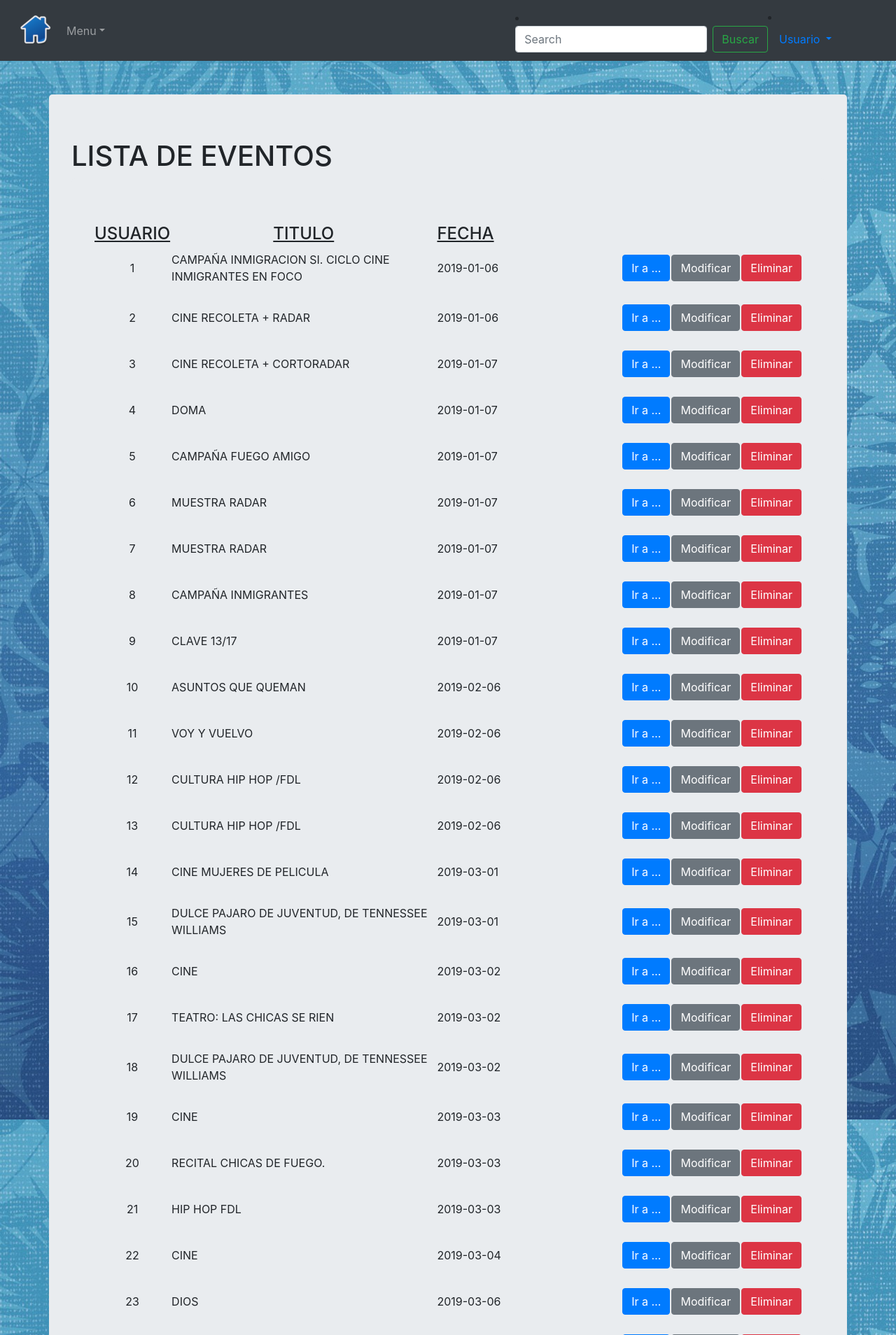
After one commit to Pablex05/Proyecto-programacion-I, a Flask app: page /panel_configuracion in a window 1280 px wide. The commit adds this page. Shown: the top 1908 px of the page at 70% size. Run offline with Flask 2, Linux system fonts and the light colour scheme; some libraries are stand-ins or nearby versions.

Commit message:
entrega 3

```diff
--- a/index.py
+++ b/index.py
@@ -23,21 +23,21 @@ def usuario_nuevo():
 def evento(id):
 
     listaeventos = listar_eventos()
-
     evento = list(filter(lambda evento: evento['id'] == id, listaeventos))[0]
     listacomentarios = evento_comentarios()
     print(listacomentarios)
-    return render_template('evento_con_comentario.html', listacomentarios=listacomentarios, evento=evento, nombreusuario="pablo",usuario="no_iniciado") #Mostrar template y pasar variables
+    return render_template('evento_con_comentario.html', listacomentarios=listacomentarios, evento=evento, nombreusuario="pablo",usuario="iniciado") #Mostrar template y pasar variables
 
 @app.route('/nuevoevento')
 def crear_evento():
 
     return render_template('crear_nuevo_evento.html' ) #Mostrar template y pasar variables
 
-@app.route('/modificarevento')
-def modificar_evento():
+@app.route('/panel_configuracion')
+def panel_eventos():
 
-    return render_template('modificar_evento_creado')
+    listaeventos = listar_eventos()
+    return render_template('panel_eventos_creados.html', listaeventos=listaeventos, nombreusuario="pablo",usuario="iniciado")
 
 
 
--- a/templates/encabezado_y_pie_logeado.html
+++ b/templates/encabezado_y_pie_logeado.html
@@ -31,7 +31,7 @@
 			Menu</a>
 			<div class="dropdown-menu" >
 			  <a class="dropdown-item" href="{{url_for('crear_evento')}}"><font style="vertical-align: inherit;"><font style="vertical-align: inherit;">Página A </font></font></a>
-			  <a class="dropdown-item"}><font style="vertical-align: inherit;"><font style="vertical-align: inherit;">Página B</font></font></a>
+			  <a class="dropdown-item"  href="{{url_for('panel_eventos')}}"><font style="vertical-align: inherit;"><font style="vertical-align: inherit;">Página B</font></font></a>
 			  <div class="dropdown-divider"></div>
 			  <a class="dropdown-item" href="{{url_for('usuario_nuevo')}}"><font style="vertical-align: inherit;"><font style="vertical-align: inherit;">Página C</font></font></a>
 			</div>
--- a/templates/macros.html
+++ b/templates/macros.html
@@ -35,3 +35,24 @@
 	<div class="col-md-2"></div>
 
 {% endmacro %}
+
+
+{% macro panel_evento (evento) %}
+
+
+
+
+	<tr>
+        <td style="text-align:center">{{evento["id"]}}</td>
+        <td style="width:50%">{{evento["titulo"]}}</td>
+        <td style="width:40%">{{evento["fecha"]}}</td>
+        <td style="width:5%"><a href="{{url_for('evento',id=evento['id'])}}" class="btn btn-primary">Ir a …</a></td>
+        <td style="width:5%"><a href="{{url_for('evento',id=evento['id'])}}" class="btn btn-secondary">Modificar</a></td>
+        <td style="width:5%"><a href="{{url_for('evento',id=evento['id'])}}" class="btn btn-danger">Eliminar</a></td>
+    </tr>
+<tr>
+    <td colspan="6"><br></td>
+</tr>
+
+
+    {% endmacro %}
--- /dev/null
+++ b/templates/panel_eventos_creados.html
@@ -0,0 +1,39 @@
+{% extends "encabezado_y_pie_logeado.html" %}
+{%block contenido %}
+{% from 'macros.html' import panel_evento %}
+
+		<div class="container"><br><br>
+			<div class="row">
+				<div class="col-md-14">
+					<div class="jumbotron" >
+					<h1>LISTA DE EVENTOS</h1>
+			<form>
+<div class="jumbotron" style=" margin:auto">
+
+
+<table style="width:100%">
+		<tr>
+			<td style="float:"><h4><u>USUARIO</u></h4></td>
+			<td style="width:30%;text-align:center"><h4><u>TITULO</u></h4></td>
+			<td style="width:40%"><h4><u>FECHA</u></td>
+        <td style="width:5%"></td>
+        <td style="width:5%"></td>
+        <td style="width:5%"></td>
+
+    </tr>
+
+{% for evento in listaeventos %}
+
+
+{{panel_evento (evento)}}
+
+
+{% endfor %}
+	</table>
+</div>
+
+			</form>
+					</div></div></div></div>
+
+
+{%endblock%}
```
Also changed, not shown: templates/modificar_evento_creado.html (deleted).
